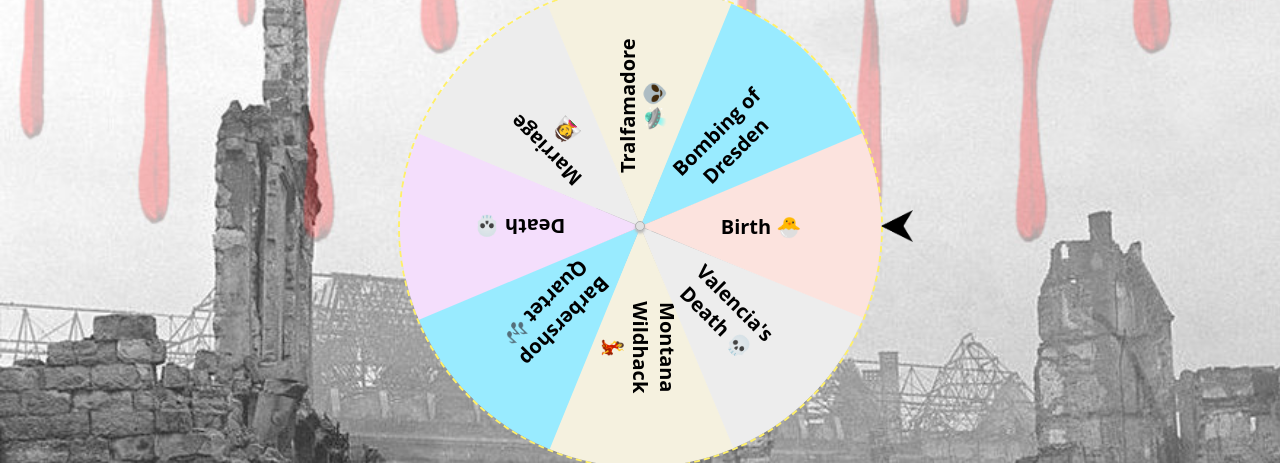
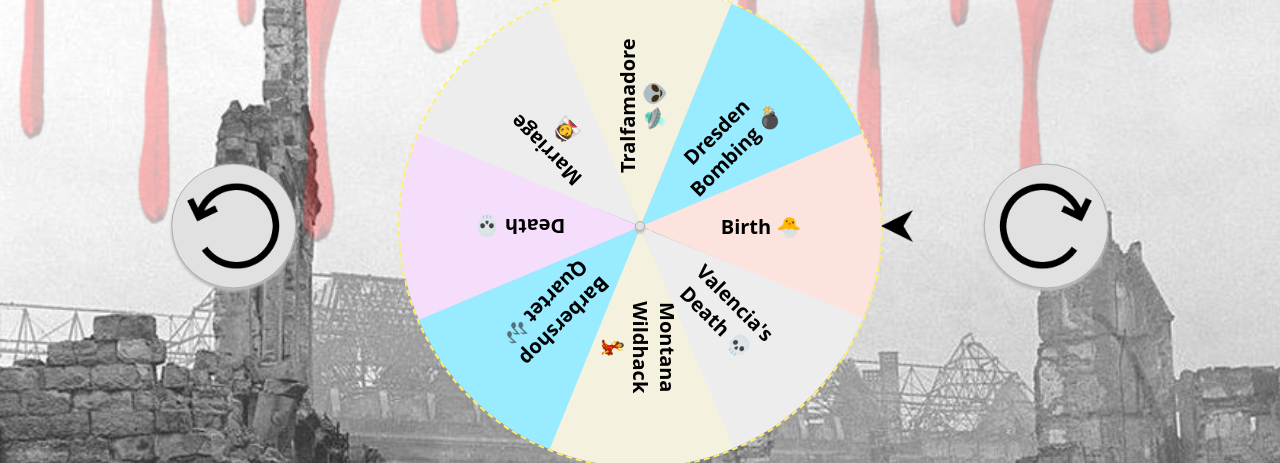
Before and after one commit to eric-zzhou/BillyPilgrimLifeSpinnyWheel, a plain HTML site: page index.html in a window 1280 px wide. Shown: the part 174-637 px from the top of the page. Drawn offline with Linux system fonts and the light colour scheme.

Commit message:
Got the new buttons in and everything should be good

```diff
--- a/index.html
+++ b/index.html
@@ -9,14 +9,14 @@
 
 <body>
     <center>
-        <h1>Billy Pilgrim's Wheel of Life</h1>
+        <h1 style="transform:translate(0%, -50%)">Billy Pilgrim's Wheel of Life</h1>
 
         <div id="mainbox" class="mainbox">
             <div id="box" class="box">
                 <div class="box1">
                     <span class="span1"><b>Marriage 👰</b></span>
                     <span class="span2"><b>Tralfamadore 🛸👽</b></span>
-                    <span class="span3"><b>Bombing of Dresden</b></span>
+                    <span class="span3"><b>Dresden Bombing 💣</b></span>
                     <span class="span4" style="background-color: #fce3de;"><b>Birth 🐣</b></span>
                 </div>
                 <div class="box2">
@@ -28,8 +28,10 @@
             </div>
 
             <button class="spin" onclick="buttonRotateFunction()"></button>
+            <button class="spinr" onclick="buttonRotateRight()"></button>
+            <button class="spinl" onclick="buttonRotateLeft()"></button>
         </div>
-        <h1 id="location">Currently at: Birth🐣</h1>
+        <h1 style="transform:translate(0%, 25%)" id="location">Currently at: Birth🐣</h1>
     </center>
 
     <script>
--- a/script.js
+++ b/script.js
@@ -3,18 +3,22 @@ function rotateFunction() {
     var el = document.getElementById('box');
     var angle = el.value;
     if (typeof angle == 'undefined') {
-        angle = 0;
+        angle = 50400;
     }
 
     // Constants
     var x = 625; // min value
     var y = 1345; // max value
-    var temp = Math.floor(Math.random() * 3 - 1)
+    var temp = Math.floor(Math.random() * 3 - 1);
     if (temp) {
         angle = Math.floor((Math.random() * (y - x)) + x) * temp + angle; // angle to rotate by somewhere between x and y degrees
         if (angle < 0) {
             while (angle < 0) {
                 angle += 360;
+            }
+        } else if (angle >= 100800) {
+            while (angle >= 100800) {
+                angle -= 360;
             }
         }
         el.value = angle;
@@ -69,19 +73,24 @@ function buttonRotateFunction() {
     var el = document.getElementById('box');
     var angle = el.value;
     if (typeof angle == 'undefined') {
-        angle = 0;
+        angle = 50400;
     }
-
+    var temp = Math.floor(Math.random() * 2);
+    if (Math.floor(temp)) {
+        var factor = 1;
+    } else {
+        var factor = -1;
+    }
     // Constants
     var x = 625; // min value
     var y = 1345; // max value
-    angle = Math.floor(Math.random() * (y - x)) + x + angle; // angle to rotate by somewhere between x and y degrees
+    angle = Math.floor((Math.random() * (y - x)) + x) * factor + angle; // angle to rotate by somewhere between x and y degrees
     if (angle < 0) {
         while (angle < 0) {
             angle += 360;
         }
-    } else if (angle >= 25000) {
-        while (angle >= 25000) {
+    } else if (angle >= 100800) {
+        while (angle >= 100800) {
             angle -= 360;
         }
     }
@@ -128,3 +137,133 @@ function buttonRotateFunction() {
     //     element.classList.remove('animate');
     // }, 8500);
 }
+
+function buttonRotateRight() {
+    // Find initial angle
+    var el = document.getElementById('box');
+    var angle = el.value;
+    if (typeof angle == 'undefined') {
+        angle = 50400;
+    }
+
+    // Constants
+    var x = 625; // min value
+    var y = 1345; // max value
+    angle = Math.floor(Math.random() * (y - x)) + x + angle; // angle to rotate by somewhere between x and y degrees
+    if (angle < 0) {
+        while (angle < 0) {
+            angle += 360;
+        }
+    } else if (angle >= 100800) {
+        while (angle >= 100800) {
+            angle -= 360;
+        }
+    }
+    el.value = angle;
+
+    // Rotate box
+    el.style.transform = "rotate(" + angle + "deg)";
+
+    // Figure out where the wheel will land
+    var section = Math.floor(((angle + 22.5) % 360) / 45);
+    var land;
+    if (section <= 3) {
+        var container = document.querySelector('.box1');
+    } else {
+        var container = document.querySelector('.box2');
+    }
+    switch (section) {
+        case 0:
+        case 4:
+            land = container.querySelector('.span4').textContent;
+            break;
+        case 1:
+        case 5:
+            land = container.querySelector('.span3').textContent;
+            break;
+        case 2:
+        case 6:
+            land = container.querySelector('.span2').textContent;
+            break;
+        case 3:
+        case 7:
+            land = container.querySelector('.span1').textContent;
+    }
+    console.log(angle)
+    console.log(land)
+        // Animation for arrow
+        // var element = document.getElementById('mainbox');
+        // element.classList.remove('animate');
+    setTimeout(function() {
+        // element.classList.add('animate');
+        document.getElementById("location").innerHTML = "Currently at: " + land;
+    }, 2500);
+    // setTimeout(function() {
+    //     element.classList.remove('animate');
+    // }, 8500);
+}
+
+function buttonRotateLeft() {
+    // Find initial angle
+    var el = document.getElementById('box');
+    var angle = el.value;
+    if (typeof angle == 'undefined') {
+        angle = 50400;
+    }
+
+    // Constants
+    var x = 625; // min value
+    var y = 1345; // max value
+    angle = -(Math.floor(Math.random() * (y - x)) + x) + angle; // angle to rotate by somewhere between x and y degrees
+    if (angle < 0) {
+        while (angle < 0) {
+            angle += 360;
+        }
+    } else if (angle >= 100800) {
+        while (angle >= 100800) {
+            angle -= 360;
+        }
+    }
+    el.value = angle;
+
+    // Rotate box
+    el.style.transform = "rotate(" + angle + "deg)";
+
+    // Figure out where the wheel will land
+    var section = Math.floor(((angle + 22.5) % 360) / 45);
+    var land;
+    if (section <= 3) {
+        var container = document.querySelector('.box1');
+    } else {
+        var container = document.querySelector('.box2');
+    }
+    switch (section) {
+        case 0:
+        case 4:
+            land = container.querySelector('.span4').textContent;
+            break;
+        case 1:
+        case 5:
+            land = container.querySelector('.span3').textContent;
+            break;
+        case 2:
+        case 6:
+            land = container.querySelector('.span2').textContent;
+            break;
+        case 3:
+        case 7:
+            land = container.querySelector('.span1').textContent;
+    }
+    console.log(angle)
+    console.log(land)
+        // Animation for arrow
+        // var element = document.getElementById('mainbox');
+        // element.classList.remove('animate');
+    setTimeout(function() {
+        // element.classList.add('animate');
+        document.getElementById("location").innerHTML = "Currently at: " + land;
+    }, 2500);
+    // setTimeout(function() {
+    //     element.classList.remove('animate');
+    // }, 8500);
+}
--- a/style.css
+++ b/style.css
@@ -21,6 +21,10 @@ body {
     /* background: linear-gradient(90deg, rgba(60, 60, 242, 1) 0%, rgba(98, 245, 230, 1) 52%, rgba(60, 60, 242, 1) 100%); */
     background-image: url('dresden2.jpg');
     background-size: cover;
+}
+
+h1 {
+    position: static;
 }
 
 .mainbox {
@@ -54,6 +58,8 @@ body {
     border-radius: 50%;
     border: 2.5px dashed #fff069;
     overflow: hidden;
+    transition: all ease 0;
+    transform: rotate(50400deg);
     transition: all ease 2.5s;
     z-index: 10;
 }
@@ -149,8 +155,66 @@ span b {
     /* font-size: 7.5px; */
 }
 
-@keyframes animateArrow {
-    50% {
-        right: -40px;
-    }
+.spinl {
+    /* Positioning button */
+    position: absolute;
+    top: 50%;
+    left: 50%;
+    transform: translate(-375%, -50%);
+    width: 125px;
+    height: 125px;
+    /* Other formatting */
+    border-radius: 50%;
+    border: 0.125px solid rgb(175, 175, 175);
+    background-color: rgb(225, 225, 225);
+    color: #fff;
+    box-shadow: 0 2.5px 2.5px #bbbbbb;
+    /* Font stuff */
+    /* font-weight: bold; */
+    /* font-size: 10px; */
+    /* Cursor */
+    cursor: pointer;
+    /* z-index: 10; */
+    background-image: url('spin-left.png');
+    background-position: 1px;
+    background-size: 120px;
 }
+
+.spinl:active {
+    /* Change size when clicked */
+    width: 115px;
+    height: 115px;
+    /* font-size: 7.5px; */
+}
+
+.spinr {
+    /* Positioning button */
+    position: absolute;
+    top: 50%;
+    left: 50%;
+    transform: translate(275%, -50%);
+    width: 125px;
+    height: 125px;
+    /* Other formatting */
+    border-radius: 50%;
+    border: 0.125px solid rgb(175, 175, 175);
+    background-color: rgb(225, 225, 225);
+    color: #fff;
+    box-shadow: 0 2.5px 2.5px #bbbbbb;
+    /* Font stuff */
+    /* font-weight: bold; */
+    /* font-size: 10px; */
+    /* Cursor */
+    cursor: pointer;
+    /* z-index: 10; */
+    background-image: url('spin-right.png');
+    background-position: 1px;
+    background-size: 120px;
+}
+
+.spinr:active {
+    /* Change size when clicked */
+    width: 115px;
+    height: 115px;
+    /* font-size: 7.5px; */
+}
```
Also changed, not shown: spin-left.png (added), spin-right.png (added).
